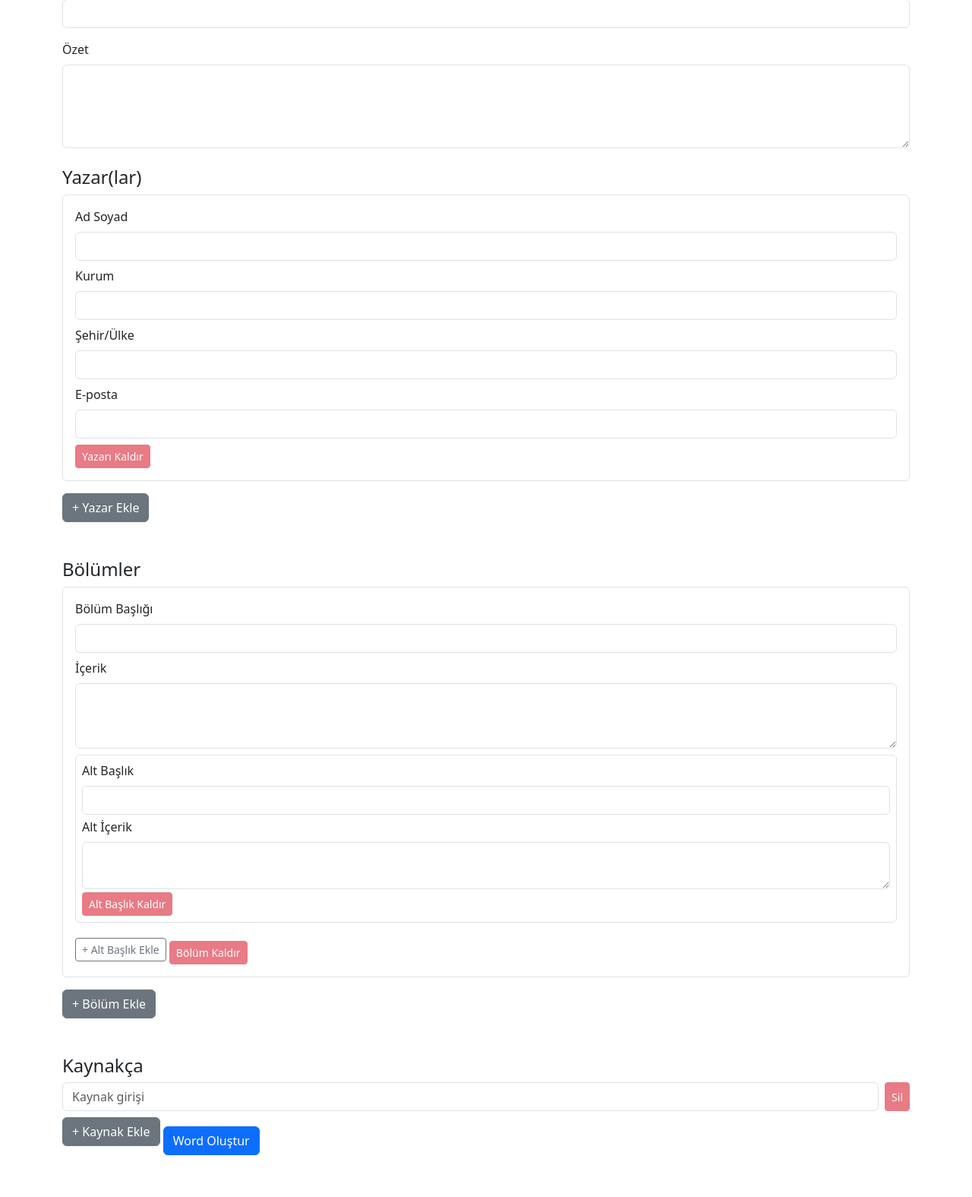
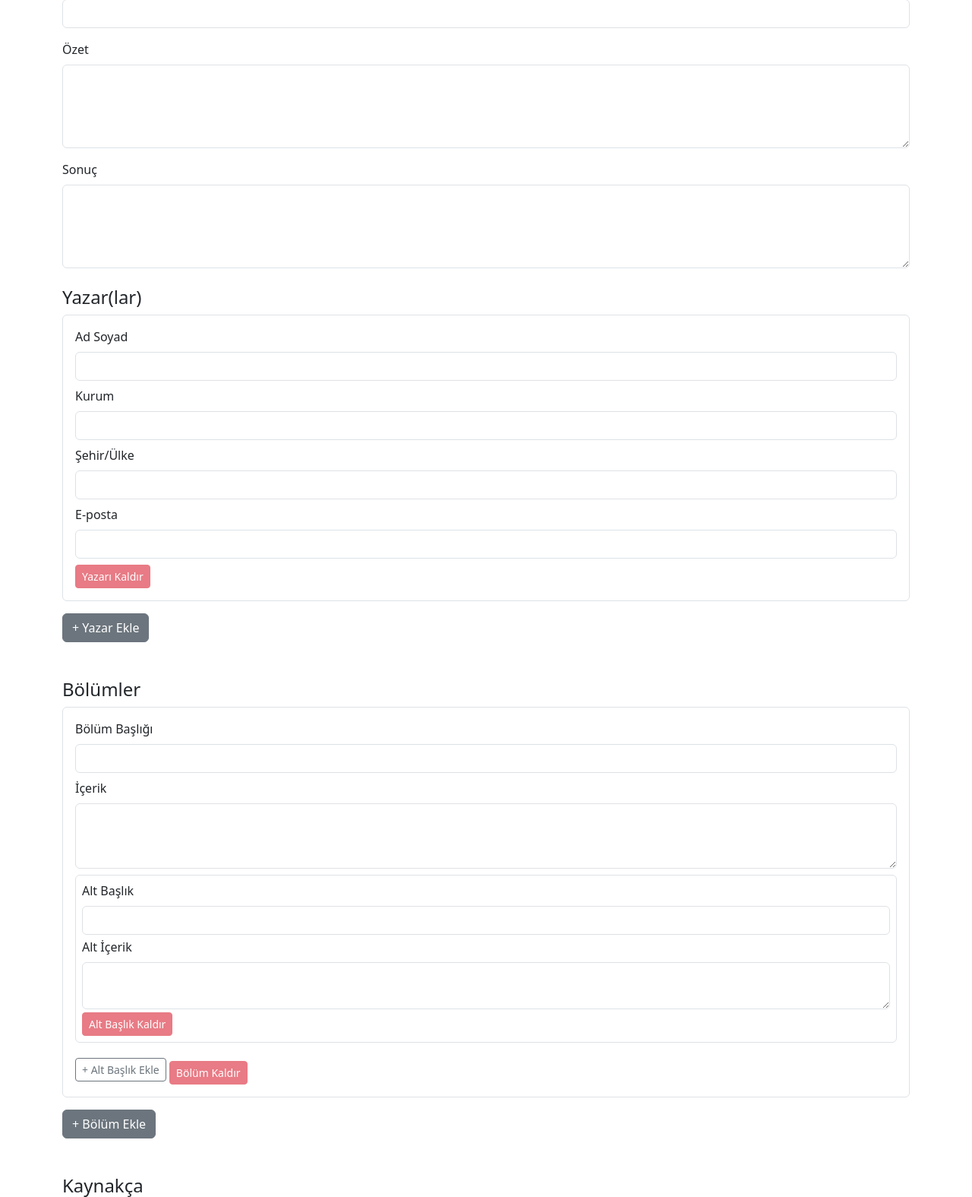
Before and after one commit to ismailyilmazz/ieee, a Django app: page / in a window 1280 px wide. Shown: the part 153-1728 px from the top of the page at 76% size. Run offline with Django 5.2, Linux system fonts and the light colour scheme.

Commit message:
A few bugs fixed

```diff
--- a/papergen/templates/papergen/home.html
+++ b/papergen/templates/papergen/home.html
@@ -23,6 +23,12 @@
     <div class="mb-3">
       <label class="form-label">Özet</label>
       <textarea name="abstract" class="form-control" rows="4" required></textarea>
+    </div>
+
+    <!-- Sonuç -->
+    <div class="mb-3">
+      <label class="form-label">Sonuç</label>
+      <textarea name="conclusion" class="form-control" rows="4" required></textarea>
     </div>
 
     <!-- Dinamik Yazarlar -->
@@ -93,6 +99,8 @@
     </div>
     <button type="button" id="add-reference" class="btn btn-secondary mb-4">+ Kaynak Ekle</button>
 
+
+
     <!-- Gönder -->
     <button type="submit" class="btn btn-primary">Word Oluştur</button>
   </form>
--- a/papergen/views.py
+++ b/papergen/views.py
@@ -15,7 +15,7 @@ def generate_doc(request):
     data = {
         'title': request.POST.get('title'),
         'abstract': request.POST.get('abstract'),
-        'conclusion': request.POST.get('conclusion'),
+        'conclusion': request.POST.get('conclusion', ''),
         'references': request.POST.getlist('reference'),
         'authors': [],
         'sections': []
```
Also changed, not shown: 1 other file.
